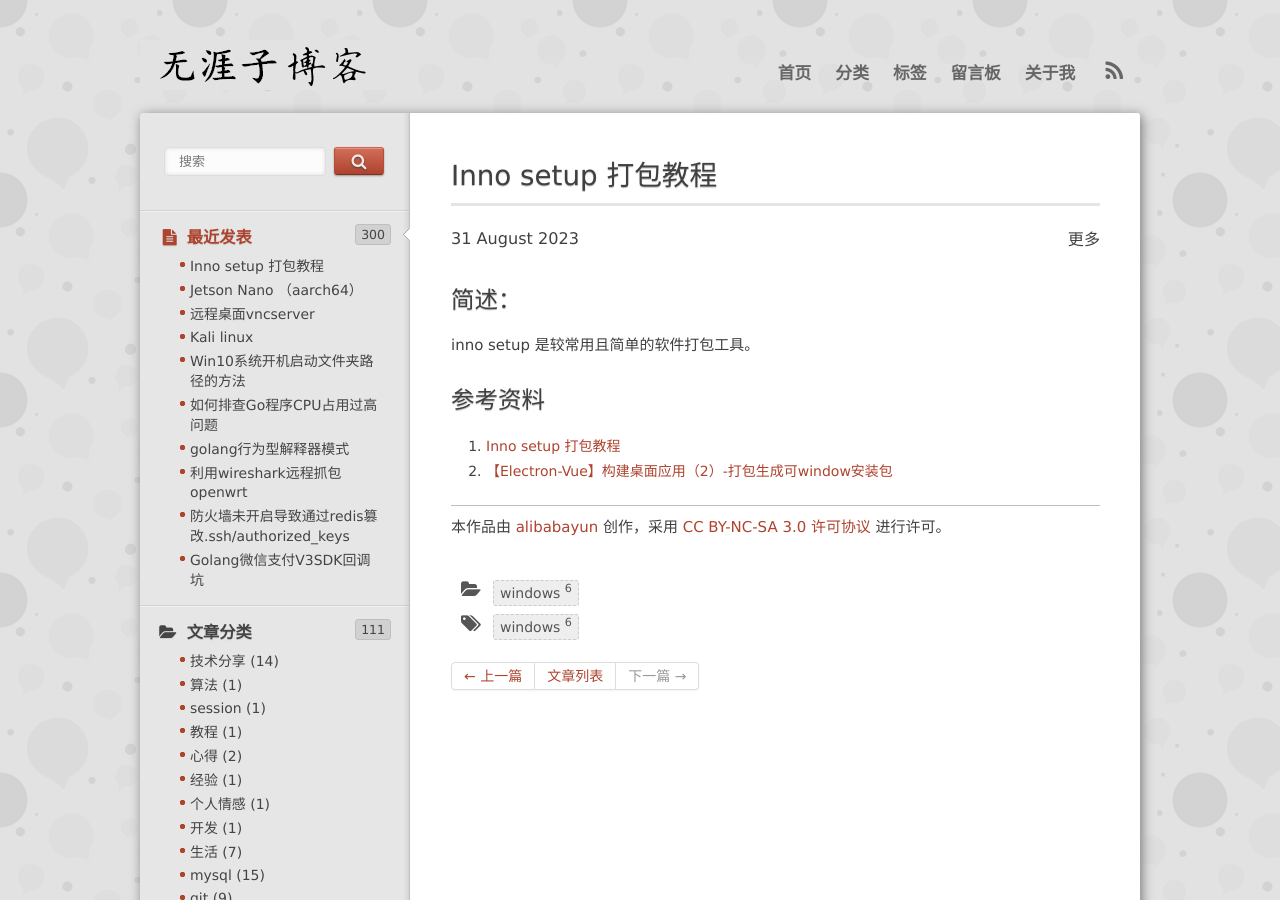
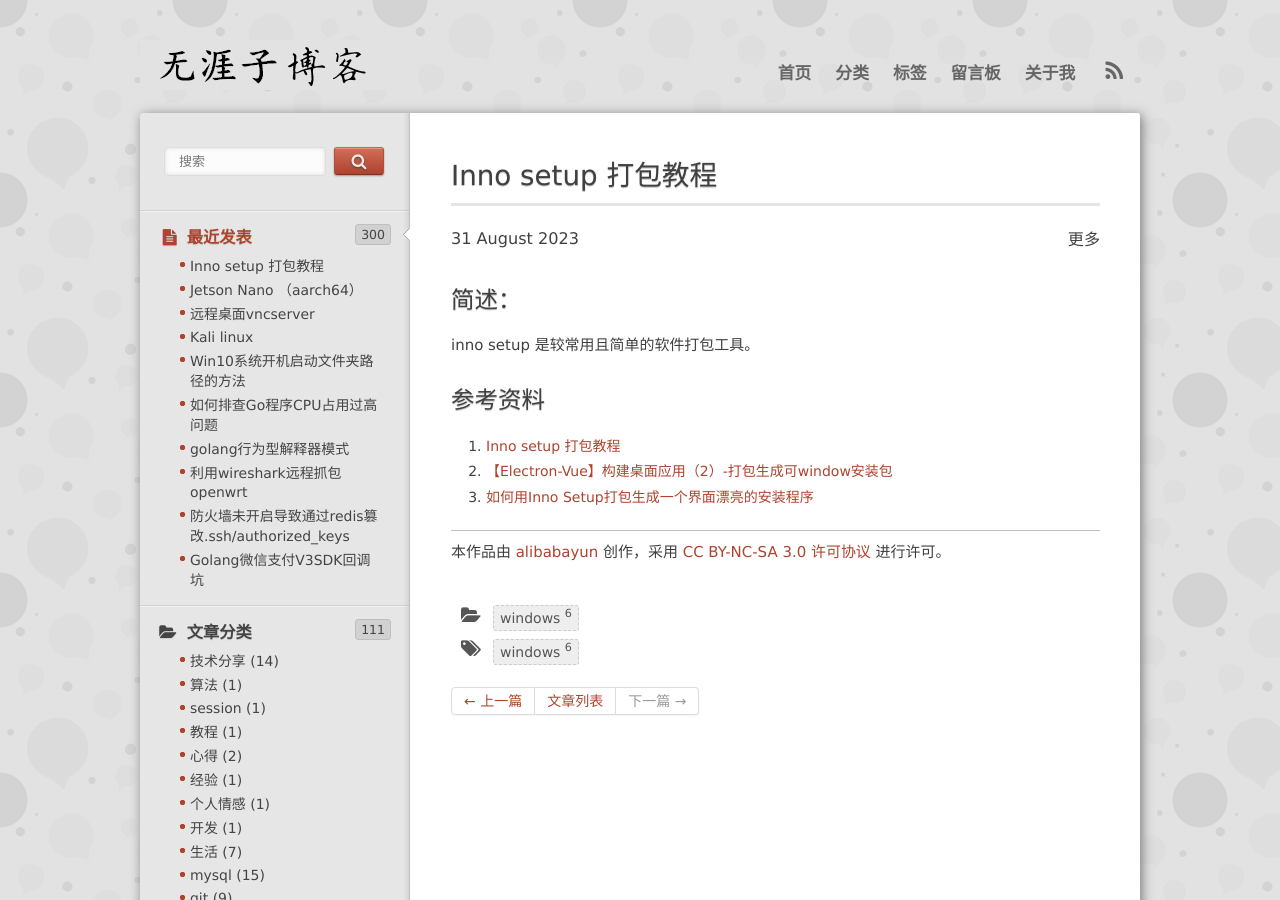
Before and after one commit to alibabayun/alibabayun.github.io, a Jekyll site: the page built from _posts/2023/08/2023-08-31-windows-exe-pack.md, in a window 1280 px wide and 900 px high. Built offline with Jekyll 4.4.1, drawn with Linux system fonts in a browser that asks for light colours; nearby versions of some CDN libraries; library files that are not in the unit come from our copies; comment, search, counter and statistics services are not loaded.

Commit message:
add window

```diff
--- a/_posts/2023/08/2023-08-31-windows-exe-pack.md
+++ b/_posts/2023/08/2023-08-31-windows-exe-pack.md
@@ -13,3 +13,4 @@ inno setup 是较常用且简单的软件打包工具。
 ## 参考资料
 1. [Inno setup 打包教程](https://zhuanlan.zhihu.com/p/142751241)
 2. [【Electron-Vue】构建桌面应用（2）-打包生成可window安装包](https://blog.csdn.net/chenqk_123/article/details/108518799)
+3. [如何用Inno Setup打包生成一个界面漂亮的安装程序](https://www.bilibili.com/video/BV1jQ4y1o7zX/)
```
